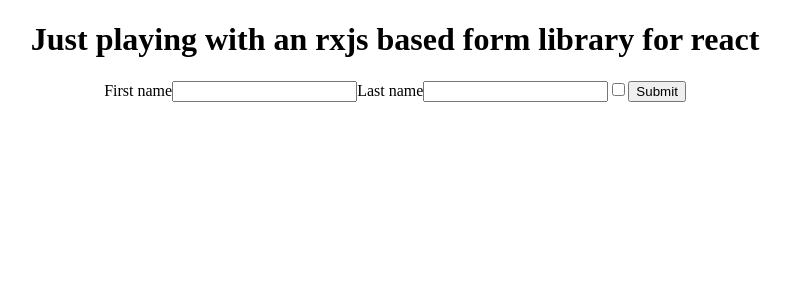
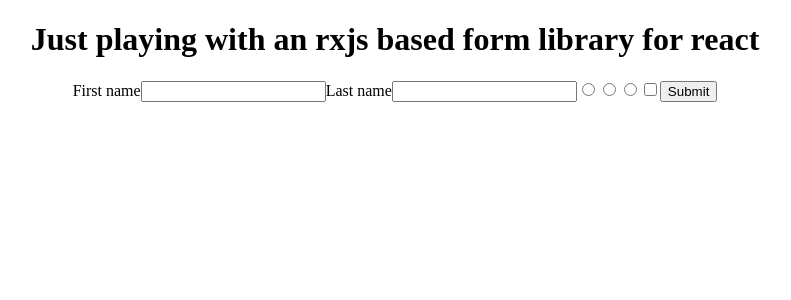
Before and after one commit to glendaviesnz/EasyForm, a React (Create React App) app: page / in a window 1280 px wide. Shown: the top 300 px of the page, without its empty margins (245-1036 px from the left). Built offline with nearby package versions, Linux system fonts and the light colour scheme.

Commit message:
Start looking at how to deal with radio buttons

```diff
--- a/src/components/EasyForm.js
+++ b/src/components/EasyForm.js
@@ -1,6 +1,6 @@
 import React from 'react';
 import { ReplaySubject, fromEvent, combineLatest } from 'rxjs';
-import { map } from 'rxjs/operators';
+import { map, take, startWith } from 'rxjs/operators';
 
 class EasyForm extends React.Component {
   fieldRefs = []
@@ -8,16 +8,19 @@
   fieldObservables = [];
 
   submitForm() {
+    const formValues = {};
     this.props.onSubmit(
       combineLatest(this.fieldObservables, (...fieldValues) => {
-        const formValues = {};
         fieldValues.forEach((field) => {
-          formValues[field.name] = field.value;
-        })
+          if (!formValues[field.name] || formValues[field.name] === undefined) {
+              formValues[field.name] = field.value;
+          }
+        });
         return formValues;
-      })
+      }).pipe(take(1))
     );
   }
+
   addRefsToChildren(children) {
     let childPropsChildren;
 
@@ -57,9 +60,9 @@
   componentDidMount() {
 
     this.fieldRefs.forEach((element) => {
-      const replay = new ReplaySubject();
+      const replay = new ReplaySubject(1);
       fromEvent(element.ref.current, 'blur')
-        .pipe(
+        .pipe(startWith({target:{}}),
           map((data) => {
             if (element.props.type === 'checkbox') {
               return { name: element.props.name, value: data.target.checked };
--- a/src/components/UserDetails.js
+++ b/src/components/UserDetails.js
@@ -1,5 +1,4 @@
 import React from 'react';
-
 
 import EasyForm from './EasyForm';
 
@@ -18,7 +17,12 @@
         Last name
         <input name="lastName" />
       </label>
+      <input type="radio" name="test" value="sister" />
+      <input type="radio" name="test" value="mum"/>
+      <input type="radio" name="test" value="dad" />
       <input type="checkbox" name="newsletterSub" />
+
+
       <button type="submit">Submit</button>
     </EasyForm>;
   }
```
